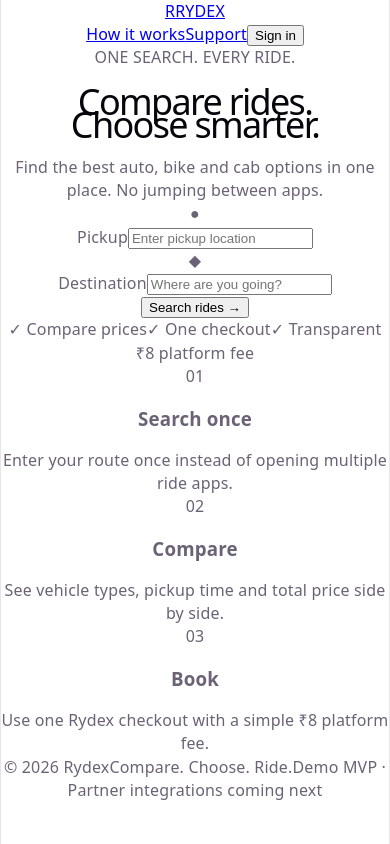
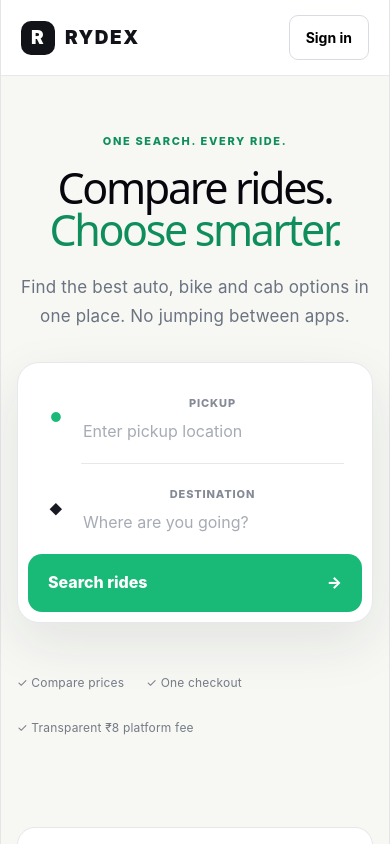
Before and after one commit to vatsa3726-ai/Rydex, a React (Vite) app: page / in a window 390 px wide. Shown: the top 844 px of the page. Built offline with nearby package versions, Linux system fonts and the light colour scheme.

Commit message:
Build Rydex mobility comparison MVP

```diff
--- a/src/App.css
+++ b/src/App.css
@@ -1,184 +1,139 @@
-.counter {
-  font-size: 16px;
-  padding: 5px 10px;
-  border-radius: 5px;
-  color: var(--accent);
-  background: var(--accent-bg);
-  border: 2px solid transparent;
-  transition: border-color 0.3s;
-  margin-bottom: 24px;
-
-  &:hover {
-    border-color: var(--accent-border);
-  }
-  &:focus-visible {
-    outline: 2px solid var(--accent);
-    outline-offset: 2px;
-  }
+:root {
+  --ink: #111318;
+  --muted: #6b7280;
+  --line: #e6e8ec;
+  --soft: #f5f7f8;
+  --green: #19b978;
+  --green-dark: #0f8e5b;
+  --cream: #f7f8f4;
+  --white: #ffffff;
 }
 
-.hero {
-  position: relative;
+* { box-sizing: border-box; }
 
-  .base,
-  .framework,
-  .vite {
-    inset-inline: 0;
-    margin: 0 auto;
-  }
-
-  .base {
-    width: 170px;
-    position: relative;
-    z-index: 0;
-  }
-
-  .framework,
-  .vite {
-    position: absolute;
-  }
-
-  .framework {
-    z-index: 1;
-    top: 34px;
-    height: 28px;
-    transform: perspective(2000px) rotateZ(300deg) rotateX(44deg) rotateY(39deg)
-      scale(1.4);
-  }
-
-  .vite {
-    z-index: 0;
-    top: 107px;
-    height: 26px;
-    width: auto;
-    transform: perspective(2000px) rotateZ(300deg) rotateX(40deg) rotateY(39deg)
-      scale(0.8);
-  }
+body {
+  margin: 0;
+  min-width: 320px;
+  background: var(--cream);
+  color: var(--ink);
+  font-family: Inter, ui-sans-serif, system-ui, -apple-system, BlinkMacSystemFont, "Segoe UI", sans-serif;
 }
 
-#center {
+button, input, select { font: inherit; }
+button { cursor: pointer; }
+a { color: inherit; text-decoration: none; }
+
+.app-shell { min-height: 100vh; }
+
+.topbar {
+  height: 76px;
+  padding: 0 6vw;
   display: flex;
-  flex-direction: column;
-  gap: 25px;
-  place-content: center;
-  place-items: center;
-  flex-grow: 1;
-
-  @media (max-width: 1024px) {
-    padding: 32px 20px 24px;
-    gap: 18px;
-  }
+  align-items: center;
+  justify-content: space-between;
+  background: rgba(255,255,255,.92);
+  border-bottom: 1px solid var(--line);
+  position: sticky;
+  top: 0;
+  z-index: 10;
+  backdrop-filter: blur(14px);
 }
 
-#next-steps {
-  display: flex;
-  border-top: 1px solid var(--border);
-  text-align: left;
+.brand { display: flex; align-items: center; gap: 10px; font-weight: 900; letter-spacing: .08em; font-size: 19px; }
+.brand-mark { width: 34px; height: 34px; border-radius: 10px; display: grid; place-items: center; background: var(--ink); color: #fff; }
 
-  & > div {
-    flex: 1 1 0;
-    padding: 32px;
-    @media (max-width: 1024px) {
-      padding: 24px 20px;
-    }
-  }
+.topbar nav { display: flex; align-items: center; gap: 28px; color: #4b5563; font-size: 14px; }
+.login-btn { border: 1px solid #d8dce2; background: #fff; border-radius: 9px; padding: 10px 16px; font-weight: 700; }
 
-  .icon {
-    margin-bottom: 16px;
-    width: 22px;
-    height: 22px;
-  }
+main { max-width: 1180px; margin: 0 auto; padding: 0 24px 70px; }
 
-  @media (max-width: 1024px) {
-    flex-direction: column;
-    text-align: center;
-  }
+.hero { padding: 82px 0 58px; display: grid; grid-template-columns: 1fr 1.05fr; gap: 70px; align-items: center; }
+.eyebrow { color: var(--green-dark); font-weight: 800; font-size: 11px; letter-spacing: .15em; }
+.hero h1 { font-size: clamp(44px, 6vw, 76px); line-height: .98; letter-spacing: -.055em; margin: 14px 0 22px; }
+.hero h1 span { color: var(--green-dark); }
+.hero-copy > p { color: var(--muted); max-width: 480px; line-height: 1.65; font-size: 17px; }
+
+.search-card { background: #fff; border: 1px solid var(--line); border-radius: 22px; padding: 10px; box-shadow: 0 20px 55px rgba(20,30,40,.09); }
+.location-field { display: flex; align-items: center; gap: 15px; padding: 19px 18px; }
+.location-field > div { flex: 1; }
+.location-field label { display: block; color: #858b96; font-size: 11px; font-weight: 800; text-transform: uppercase; letter-spacing: .08em; margin-bottom: 4px; }
+.location-field input { width: 100%; border: 0; outline: 0; color: var(--ink); background: transparent; font-size: 16px; }
+.location-field input::placeholder { color: #a6abb4; }
+.field-icon { font-size: 13px; width: 20px; text-align: center; }
+.pickup-dot { color: var(--green); }
+.destination-pin { color: #171a20; }
+.route-line { height: 1px; background: var(--line); margin: 0 18px 0 53px; }
+.search-btn, .pay-btn { border: 0; background: var(--green); color: #fff; width: 100%; padding: 17px 20px; border-radius: 14px; font-weight: 800; display: flex; justify-content: space-between; align-items: center; }
+.search-btn:hover, .pay-btn:hover { background: var(--green-dark); }
+.trust-row { display: flex; flex-wrap: wrap; gap: 22px; color: #747b86; font-size: 12px; margin-top: 16px; }
+
+.results-section { padding: 35px 0 10px; }
+.results-head { display: flex; align-items: end; justify-content: space-between; gap: 20px; margin-bottom: 22px; }
+.results-head h2 { font-size: 25px; letter-spacing: -.025em; margin: 7px 0 0; }
+.results-head h2 span { color: #a4a9b1; padding: 0 6px; }
+.sort-control { display: flex; align-items: center; gap: 9px; color: var(--muted); font-size: 13px; }
+.sort-control select { border: 1px solid var(--line); background: #fff; border-radius: 9px; padding: 10px 12px; color: var(--ink); outline: none; }
+
+.results-grid { display: grid; grid-template-columns: minmax(0, 1.65fr) minmax(300px, .8fr); gap: 18px; align-items: start; }
+.ride-list { display: grid; gap: 10px; }
+.ride-card { background: #fff; border: 1px solid var(--line); border-radius: 16px; padding: 17px; display: grid; grid-template-columns: 46px minmax(0,1fr) auto auto; align-items: center; gap: 14px; transition: .2s; }
+.ride-card:hover, .ride-card.selected { border-color: rgba(25,185,120,.55); box-shadow: 0 8px 24px rgba(25,185,120,.08); }
+.ride-icon { width: 44px; height: 44px; display: grid; place-items: center; background: var(--soft); border-radius: 12px; font-size: 23px; }
+.ride-title { display: flex; align-items: center; gap: 8px; }
+.ride-title h3 { margin: 0; font-size: 16px; }
+.ride-main p { margin: 5px 0 0; color: var(--muted); font-size: 12px; }
+.best-badge { background: #e8f8f1; color: var(--green-dark); border-radius: 5px; padding: 3px 6px; font-size: 8px; font-weight: 900; }
+.ride-price { text-align: right; }
+.ride-price strong { display: block; font-size: 18px; }
+.ride-price span { color: #9298a2; font-size: 10px; }
+.select-btn { border: 1px solid #cfd4db; background: #fff; color: var(--ink); border-radius: 9px; padding: 9px 13px; font-weight: 800; font-size: 12px; }
+.selected .select-btn { background: var(--ink); color: #fff; border-color: var(--ink); }
+
+.checkout-card { position: sticky; top: 96px; background: #fff; border: 1px solid var(--line); border-radius: 18px; padding: 22px; min-height: 300px; }
+.checkout-title { display: flex; justify-content: space-between; font-size: 10px; font-weight: 900; letter-spacing: .12em; color: #818792; }
+.secure { color: var(--green-dark); letter-spacing: 0; }
+.chosen-ride { display: flex; align-items: center; gap: 12px; margin: 23px 0; }
+.large-icon { width: 50px; height: 50px; display: grid; place-items: center; border-radius: 14px; background: var(--soft); font-size: 25px; }
+.chosen-ride strong { font-size: 17px; }
+.chosen-ride p { margin: 4px 0; color: var(--muted); font-size: 12px; }
+.route-summary { display: grid; grid-template-columns: 16px 1fr; gap: 7px 9px; padding: 14px 0; border-block: 1px solid var(--line); }
+.route-summary span { font-size: 9px; color: var(--green-dark); padding-top: 4px; }
+.route-summary p { margin: 0; font-size: 12px; overflow: hidden; text-overflow: ellipsis; white-space: nowrap; }
+.price-breakdown { padding: 15px 0; }
+.price-breakdown > div { display: flex; justify-content: space-between; margin: 8px 0; color: var(--muted); font-size: 13px; }
+.price-breakdown strong { color: var(--ink); }
+.price-breakdown hr { border: 0; border-top: 1px solid var(--line); margin: 13px 0; }
+.price-breakdown .total { font-size: 16px; color: var(--ink); }
+.price-breakdown .total strong { font-size: 20px; }
+.demo-note { color: #9a9fa8; font-size: 10px; line-height: 1.4; text-align: center; margin: 12px 0 0; }
+.empty-checkout { min-height: 280px; display: grid; place-content: center; text-align: center; color: var(--muted); }
+.empty-icon { margin: 0 auto 14px; width: 48px; height: 48px; border-radius: 50%; display: grid; place-items: center; background: var(--soft); color: var(--green-dark); font-size: 22px; }
+.empty-checkout h3 { color: var(--ink); margin: 0 0 5px; }
+.empty-checkout p { max-width: 210px; font-size: 12px; line-height: 1.5; margin: 0 auto; }
+
+.feature-strip { display: grid; grid-template-columns: repeat(3, 1fr); gap: 1px; background: var(--line); border: 1px solid var(--line); border-radius: 18px; overflow: hidden; margin: 30px 0 0; }
+.feature-strip > div { background: #fff; padding: 27px; }
+.feature-strip span { color: var(--green-dark); font-size: 11px; font-weight: 900; }
+.feature-strip h3 { margin: 13px 0 7px; font-size: 16px; }
+.feature-strip p { color: var(--muted); font-size: 12px; line-height: 1.6; margin: 0; }
+
+footer { border-top: 1px solid var(--line); padding: 24px 6vw; display: flex; justify-content: space-between; gap: 15px; color: #8a909a; font-size: 11px; background: #fff; }
+
+@media (max-width: 850px) {
+  .topbar { padding: 0 20px; }
+  .topbar nav a { display: none; }
+  main { padding-inline: 16px; }
+  .hero { grid-template-columns: 1fr; gap: 32px; padding-top: 52px; }
+  .hero h1 { font-size: 50px; }
+  .results-grid { grid-template-columns: 1fr; }
+  .checkout-card { position: static; }
 }
-
-#docs {
-  border-right: 1px solid var(--border);
-
-  @media (max-width: 1024px) {
-    border-right: none;
-    border-bottom: 1px solid var(--border);
-  }
+@media (max-width: 600px) {
+  .hero h1 { font-size: 43px; }
+  .ride-card { grid-template-columns: 42px 1fr auto; }
+  .ride-price { grid-column: 2; grid-row: 2; text-align: left; }
+  .select-btn { grid-column: 3; grid-row: 2; }
+  .results-head { align-items: start; flex-direction: column; }
+  .feature-strip { grid-template-columns: 1fr; }
+  footer { flex-direction: column; }
 }
-
-#next-steps ul {
-  list-style: none;
-  padding: 0;
-  display: flex;
-  gap: 8px;
-  margin: 32px 0 0;
-
-  .logo {
-    height: 18px;
-  }
-
-  a {
-    color: var(--text-h);
-    font-size: 16px;
-    border-radius: 6px;
-    background: var(--social-bg);
-    display: flex;
-    padding: 6px 12px;
-    align-items: center;
-    gap: 8px;
-    text-decoration: none;
-    transition: box-shadow 0.3s;
-
-    &:hover {
-      box-shadow: var(--shadow);
-    }
-    .button-icon {
-      height: 18px;
-      width: 18px;
-    }
-  }
-
-  @media (max-width: 1024px) {
-    margin-top: 20px;
-    flex-wrap: wrap;
-    justify-content: center;
-
-    li {
-      flex: 1 1 calc(50% - 8px);
-    }
-
-    a {
-      width: 100%;
-      justify-content: center;
-      box-sizing: border-box;
-    }
-  }
-}
-
-#spacer {
-  height: 88px;
-  border-top: 1px solid var(--border);
-  @media (max-width: 1024px) {
-    height: 48px;
-  }
-}
-
-.ticks {
-  position: relative;
-  width: 100%;
-
-  &::before,
-  &::after {
-    content: '';
-    position: absolute;
-    top: -4.5px;
-    border: 5px solid transparent;
-  }
-
-  &::before {
-    left: 0;
-    border-left-color: var(--border);
-  }
-  &::after {
-    right: 0;
-    border-right-color: var(--border);
-  }
-}
```
